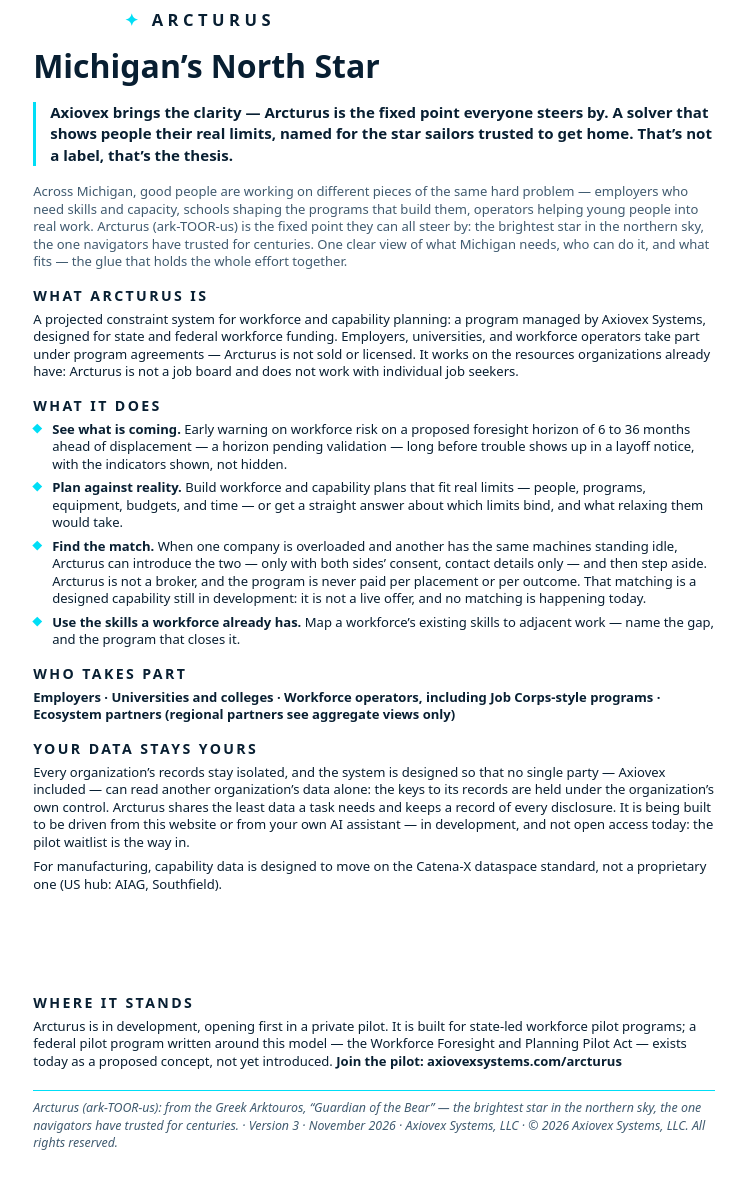
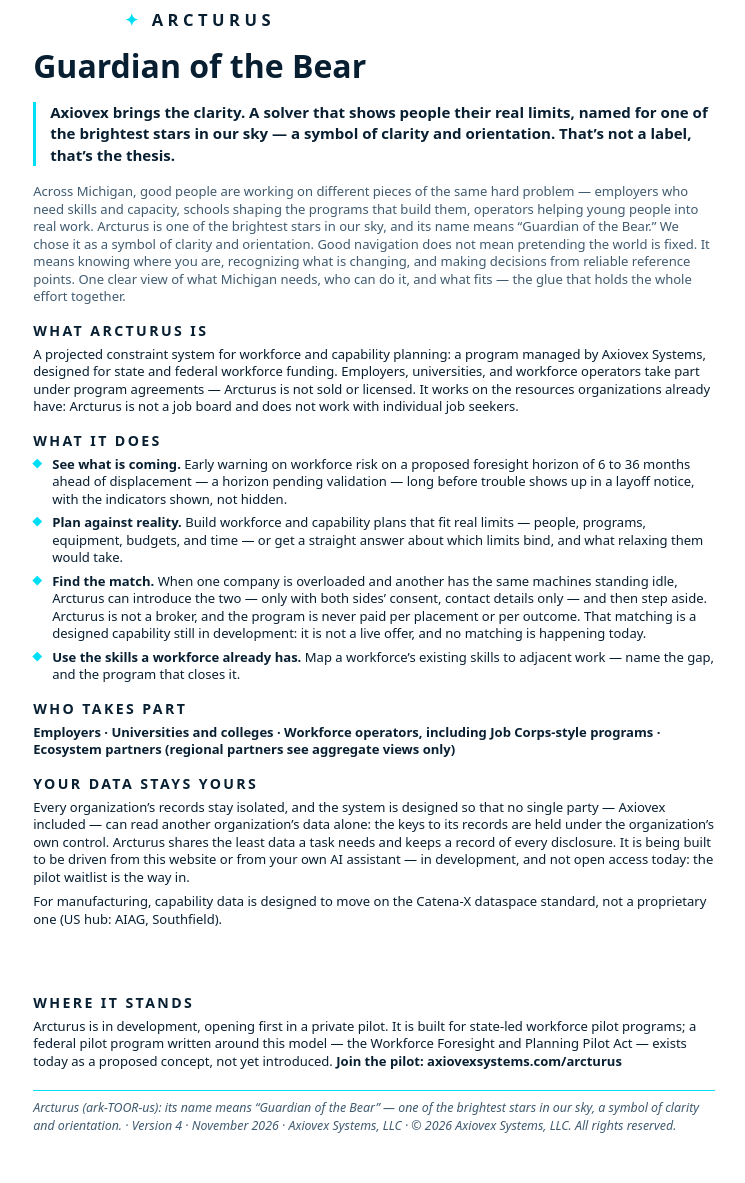
Before and after one commit to AXIOVEX/shared-documents, a plain HTML site: page src/arcturus-one-pager/index.html in a window 1280 px wide. Shown: the part 117-1300 px from the top of the page, without its empty margins (34-779 px from the left). Drawn offline with Linux system fonts and the light colour scheme.

Commit message:
Arcturus one-pager v4 + capability statement v7: star correction
Independent site-wide review 2026-11-14: Arcturus is not the North
Star and not a fixed northern point. Both documents now name the
star accurately (one of the brightest stars in our sky; its name
means Guardian of the Bear) as a symbol of clarity and orientation;
the capability statement's platform sentence moves to design tense.
MANIFEST and CHANGELOG updated; PDFs rebuilt tagged from source.

```diff
--- a/src/arcturus-one-pager/index.html
+++ b/src/arcturus-one-pager/index.html
@@ -39,9 +39,9 @@ a { color:var(--navy); text-decoration:none; }
 <div class="page">
   <img class="logo" src="logo-color.png" alt="Axiovex Systems">
   <p class="eyebrow"><span class="star">&#10022;</span>ARCTURUS</p>
-  <h1>Michigan&rsquo;s North Star</h1>
-  <p class="thesis">Axiovex brings the clarity &mdash; Arcturus is the fixed point everyone steers by. A solver that shows people their real limits, named for the star sailors trusted to get home. That&rsquo;s not a label, that&rsquo;s the thesis.</p>
-  <p class="intro">Across Michigan, good people are working on different pieces of the same hard problem &mdash; employers who need skills and capacity, schools shaping the programs that build them, operators helping young people into real work. Arcturus (ark-TOOR-us) is the fixed point they can all steer by: the brightest star in the northern sky, the one navigators have trusted for centuries. One clear view of what Michigan needs, who can do it, and what fits &mdash; the glue that holds the whole effort together.</p>
+  <h1>Guardian of the Bear</h1>
+  <p class="thesis">Axiovex brings the clarity. A solver that shows people their real limits, named for one of the brightest stars in our sky &mdash; a symbol of clarity and orientation. That&rsquo;s not a label, that&rsquo;s the thesis.</p>
+  <p class="intro">Across Michigan, good people are working on different pieces of the same hard problem &mdash; employers who need skills and capacity, schools shaping the programs that build them, operators helping young people into real work. Arcturus is one of the brightest stars in our sky, and its name means &ldquo;Guardian of the Bear.&rdquo; We chose it as a symbol of clarity and orientation. Good navigation does not mean pretending the world is fixed. It means knowing where you are, recognizing what is changing, and making decisions from reliable reference points. One clear view of what Michigan needs, who can do it, and what fits &mdash; the glue that holds the whole effort together.</p>
 
   <h2>What Arcturus Is</h2>
   <p>A projected constraint system for workforce and capability planning: a program managed by Axiovex Systems, designed for state and federal workforce funding. Employers, universities, and workforce operators take part under program agreements &mdash; Arcturus is not sold or licensed. It works on the resources organizations already have: Arcturus is not a job board and does not work with individual job seekers.</p>
@@ -65,7 +65,7 @@ a { color:var(--navy); text-decoration:none; }
 <div class="page">
   <h2 style="margin-top:0">Where It Stands</h2>
   <p>Arcturus is in development, opening first in a private pilot. It is built for state-led workforce pilot programs; a federal pilot program written around this model &mdash; the Workforce Foresight and Planning Pilot Act &mdash; exists today as a proposed concept, not yet introduced. <b>Join the pilot: <a href="https://axiovexsystems.com/arcturus">axiovexsystems.com/arcturus</a></b></p>
-  <p class="foot">Arcturus (ark-TOOR-us): from the Greek Arktouros, &ldquo;Guardian of the Bear&rdquo; &mdash; the brightest star in the northern sky, the one navigators have trusted for centuries. &middot; Version 3 &middot; November 2026 &middot; Axiovex Systems, LLC &middot; &copy; 2026 Axiovex Systems, LLC. All rights reserved.</p>
+  <p class="foot">Arcturus (ark-TOOR-us): its name means &ldquo;Guardian of the Bear&rdquo; &mdash; one of the brightest stars in our sky, a symbol of clarity and orientation. &middot; Version 4 &middot; November 2026 &middot; Axiovex Systems, LLC &middot; &copy; 2026 Axiovex Systems, LLC. All rights reserved.</p>
 </div>
 
 </body>
```
Also changed, not shown: docs.json (+1 -1 lines), src/capability-statement/index.html (+2 -2 lines), MANIFEST.json, 3 other files.
